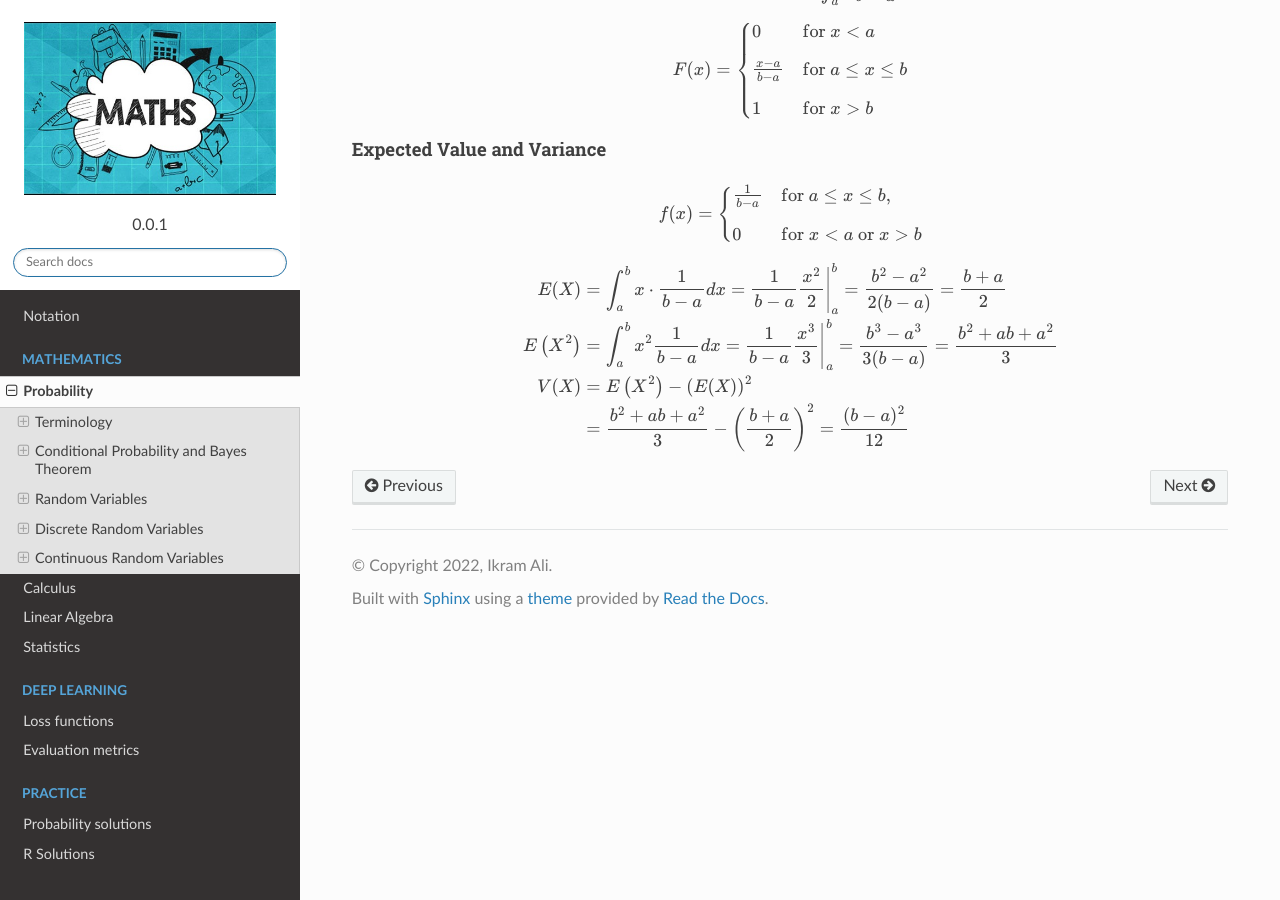
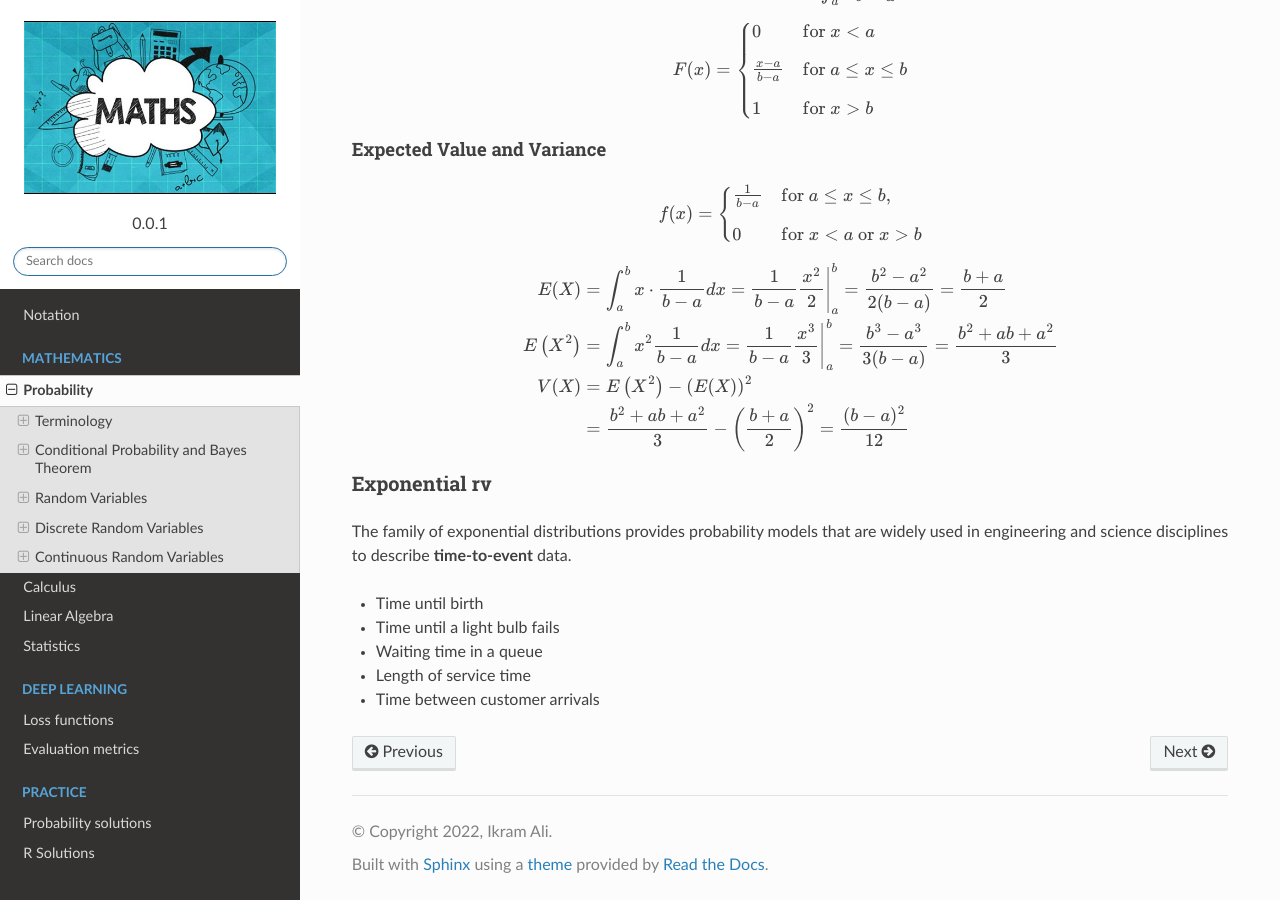
Before and after one commit to akkefa/ml-notes, a Sphinx documentation site: the page built from docs/probability.rst, in a window 1280 px wide and 900 px high, scrolled down 10370 px. Built offline with Sphinx 7.4.7 and the Read the Docs theme 2.0.0, drawn with Linux system fonts in a browser that asks for light colours.

Commit message:
New changes.

```diff
--- a/docs/probability.rst
+++ b/docs/probability.rst
@@ -486,3 +486,15 @@ Expected Value and Variance
     V(X) &=E\left(X^{2}\right)-(E(X))^{2} \\
     &=\frac{b^{2}+a b+a^{2}}{3}-\left(\frac{b+a}{2}\right)^{2}=\frac{(b-a)^{2}}{12}
     \end{aligned}
+
+
+Exponential rv
+---------------
+The family of exponential distributions provides probability models that are widely used in engineering and science
+disciplines to describe **time-to-event** data.
+
+* Time until birth
+* Time until a light bulb fails
+* Waiting time in a queue
+* Length of service time
+* Time between customer arrivals
```
